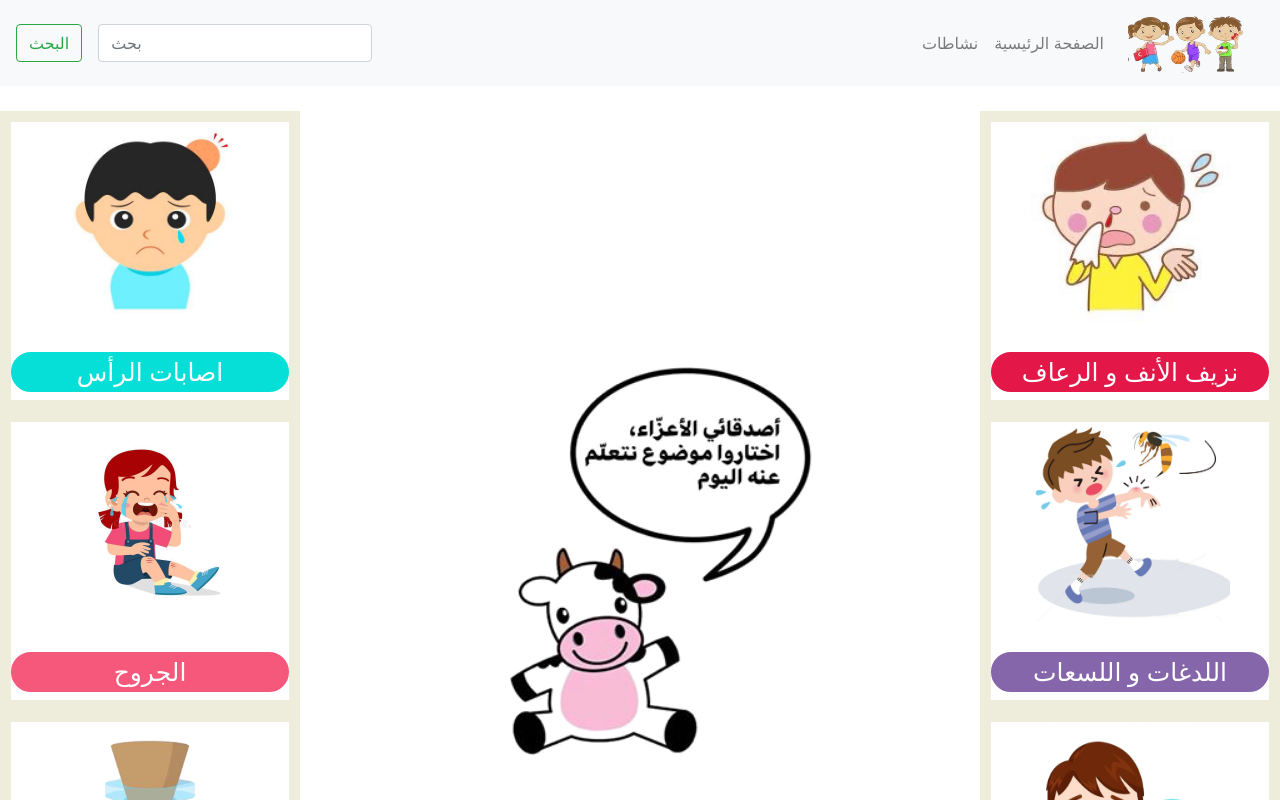
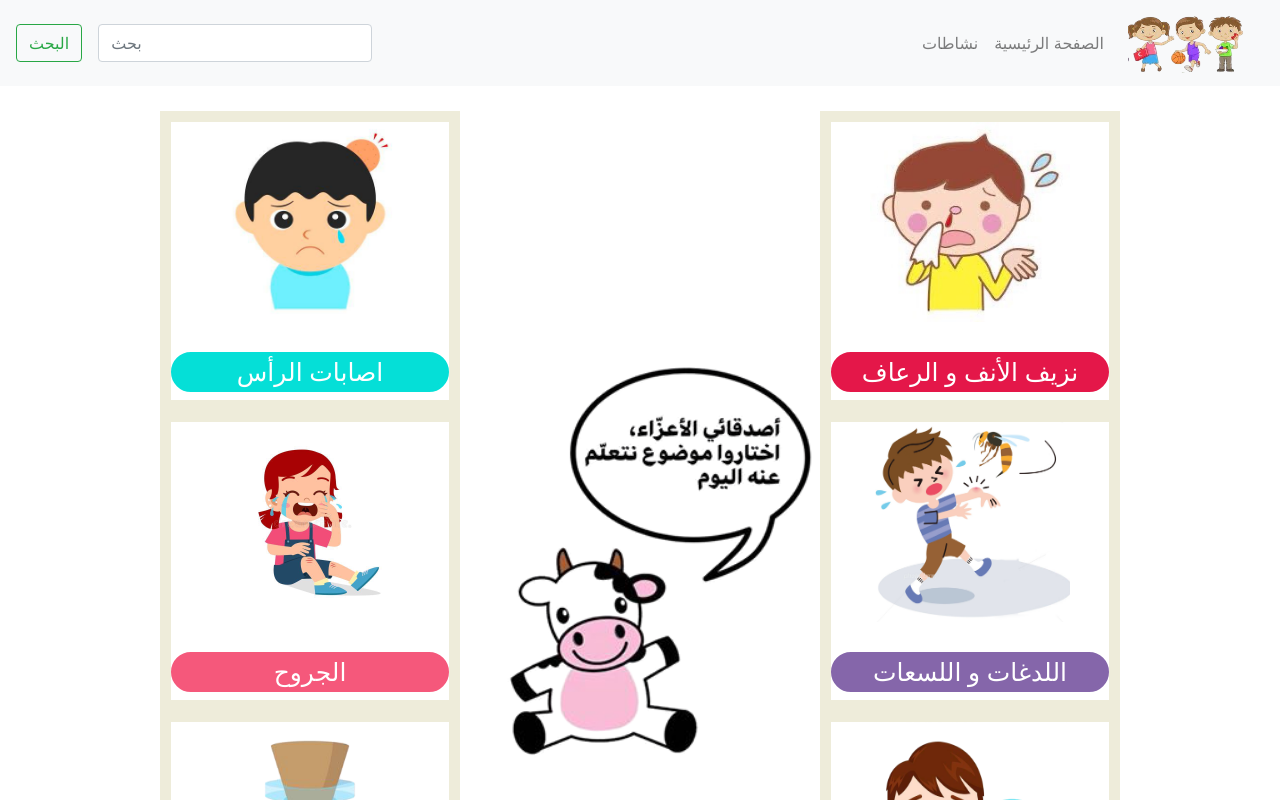
Before and after one commit to MohammadHijaz/MooAid, a React (Create React App) app: page /home in a window 1280 px wide. Shown: the top 800 px of the page. Built offline with nearby package versions, Linux system fonts and the light colour scheme.

Commit message:
Edited home screen styling

```diff
--- a/src/Home.js
+++ b/src/Home.js
@@ -17,11 +17,20 @@ const useStyles = makeStyles({
     width: "100%",
     marginTop: "25px",
   },
-  column: {
+  columnLeft: {
     display: "flex",
     flexDirection: "column",
     textAlign: "center",
     alignItems: "space-around",
+    marginRight: "10em"
+  },
+  columnRight: {
+    display: "flex",
+    flexDirection: "column",
+    textAlign: "center",
+    alignItems: "space-around",
+    marginLeft: "10em"
+
   },
   img: {
     width: "200px",
@@ -53,7 +62,7 @@ const Home = () => {
   const classes = useStyles();
   return (
     <div className={classes.container}>
-      <div className={classes.column}>
+      <div className={classes.columnRight}>
         <div className={classes.outline}>
           <img src={head} className={classes.img}></img>
           <h1
@@ -71,7 +80,7 @@ const Home = () => {
           </h1>
         </div>
         <Link to="/firstinjury">
-          <div className={classes.outline} s>
+          <div className={classes.outline}>
             <img src={cut} className={classes.img}></img>
             <h1
               style={{
@@ -108,7 +117,7 @@ const Home = () => {
       <div className={classes.cow}>
         <img src={intro} style={{ width: "350px", height: "400px" }}></img>
       </div>
-      <div className={classes.column}>
+      <div className={classes.columnLeft}>
         <div className={classes.outline}>
           <img src={nosebleed} className={classes.img}></img>
           <h1
--- a/src/fractures.js
+++ b/src/fractures.js
@@ -28,11 +28,9 @@ const Fractures = () => {
         alignSelf: "flex-start"
       }}>
         <img src={brokenarm} className={classes.img}></img>
-        <img src={fixedarm} style={{ width: "500px", height: "500px" }}></img>
+        <img src={fixedarm} className={classes.img}></img>
       </div>
-      <div>
-        sssss
-      </div>
+
     </div>
   );
 };
```
